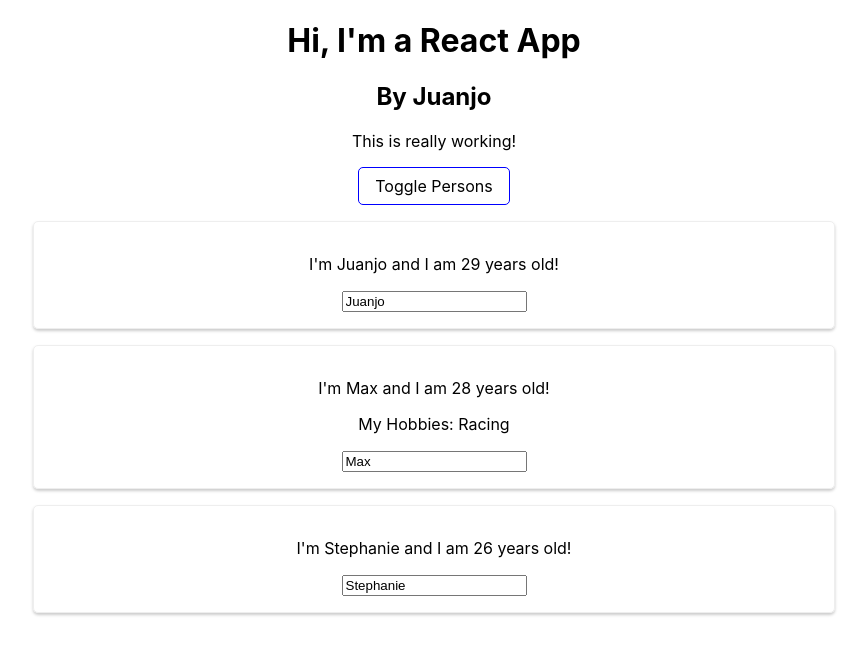
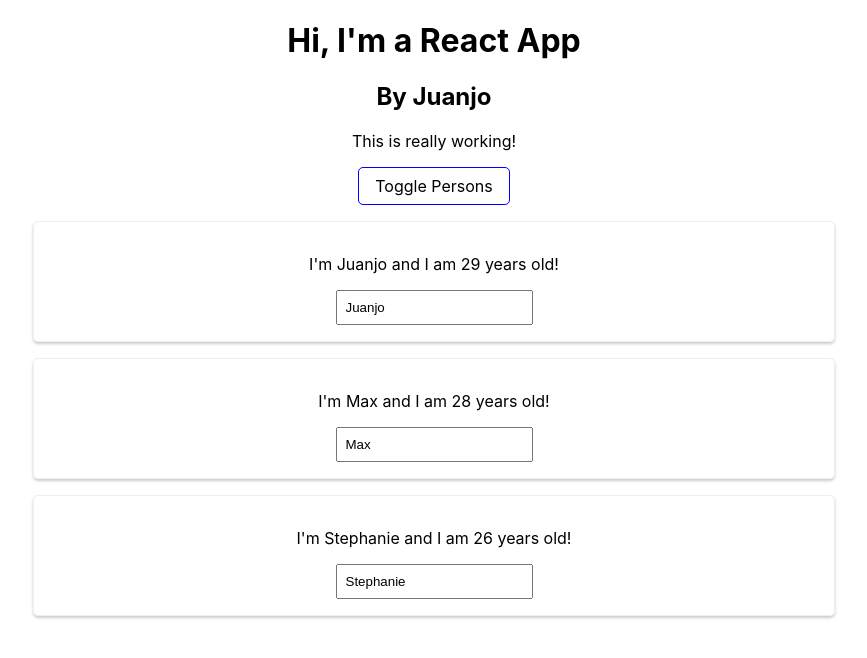
Before and after one commit to juanjotorres90/My-First-React-App, a React (Create React App) app: page / in a window 1280 px wide. Both pictures are taken after a click on the button "Toggle Persons". Shown: the top 658 px of the page, without its empty margins (206-1073 px from the left). Built offline with nearby package versions, Linux system fonts and the light colour scheme.

Commit message:
Module 4

```diff
--- a/src/App.js
+++ b/src/App.js
@@ -5,40 +5,43 @@
 class App extends Component {
   state = {
     persons: [
-      { name: "Juanjo", age: 29 },
-      { name: "Max", age: 28 },
-      { name: "Stephanie", age: 26 }
+      { id: "asfa1", name: "Juanjo", age: 29 },
+      { id: "vasdf1", name: "Max", age: 28 },
+      { id: "asdf11", name: "Stephanie", age: 26 }
     ],
     otherState: "some other value",
     showPersons: false
   };
 
-  switchNameHandler = newName => {
-    // console.log('Was clicked!');
-    //! DON'T DO THIS: this.state.persons[0].name = 'Juan José';
-    this.setState({
-      persons: [
-        { name: newName, age: 30 },
-        { name: "Max", age: 28 },
-        { name: "Stephanie", age: 27 }
-      ]
-    });
+  deletePersonHandler = personIndex => {
+    // const persons = this.state.persons.slice();
+    const persons = [...this.state.persons];
+    persons.splice(personIndex, 1);
+    this.setState({ persons: persons });
   };
 
-  nameChangedHandler = event => {
-    this.setState({
-      persons: [
-        { name: "Juanjo", age: 30 },
-        { name: event.target.value, age: 28 },
-        { name: "Stephanie", age: 27 }
-      ]
+  nameChangedHandler = (event, id) => {
+    const personIndex = this.state.persons.findIndex(p => {
+      return p.id === id;
     });
+
+    const person = {
+      ...this.state.persons[personIndex]
+    };
+
+    person.name = event.target.value;
+
+    const persons = [...this.state.persons];
+
+    persons[personIndex] = person;
+
+    this.setState({ persons: persons });
   };
 
   togglePersonsHandler = () => {
     const doesShow = this.state.showPersons;
-    this.setState({showPersons: !doesShow});
-  }
+    this.setState({ showPersons: !doesShow });
+  };
 
   render() {
     const style = {
@@ -49,38 +52,35 @@
       cursor: "pointer",
       borderRadius: "5px"
     };
+
+    let persons = null;
+
+    if (this.state.showPersons) {
+      persons = (
+        <div>
+          {this.state.persons.map((person, index) => {
+            return (
+              <Person
+                click={() => this.deletePersonHandler(index)}
+                name={person.name}
+                age={person.age}
+                key={person.id}
+                changed={event => this.nameChangedHandler(event, person.id)}
+              />
+            );
+          })}
+        </div>
+      );
+    }
     return (
       <div className="App">
         <h1>Hi, I'm a React App</h1>
         <h2>By Juanjo</h2>
         <p>This is really working!</p>
-        <button
-          style={style}
-          onClick={this.togglePersonsHandler}
-        >
+        <button style={style} onClick={this.togglePersonsHandler}>
           Toggle Persons
         </button>
-        {
-        this.state.showPersons ?
-          <div>
-        <Person
-          name={this.state.persons[0].name}
-          age={this.state.persons[0].age}
-        />
-        <Person
-          name={this.state.persons[1].name}
-          age={this.state.persons[1].age}
-          click={this.switchNameHandler.bind(this, "Juanjo!")}
-          changed={this.nameChangedHandler}
-        >
-          My Hobbies: Racing
-        </Person>
-        <Person
-          name={this.state.persons[2].name}
-          age={this.state.persons[2].age}
-        />
-        </div> : null
-        }
+        {persons}
       </div>
     );
     // return React.createElement('div', {className: 'App'}, React.createElement('h1', null, 'Does this work now?'));
--- a/src/Person/Person.css
+++ b/src/Person/Person.css
@@ -7,3 +7,7 @@
   text-align: center;
   border-radius: 5px;
 }
+
+.Person input {
+  padding: 8px;
+}
```
Also changed, not shown: src/Person/Person.js (+7 -5 lines).
